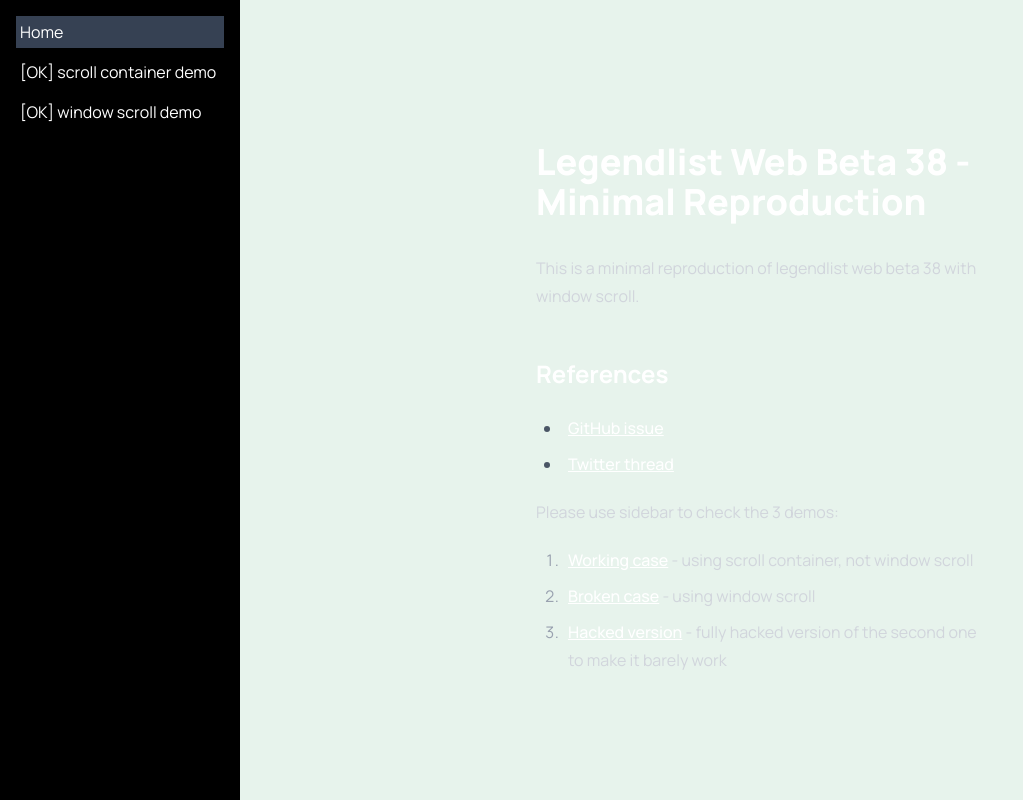
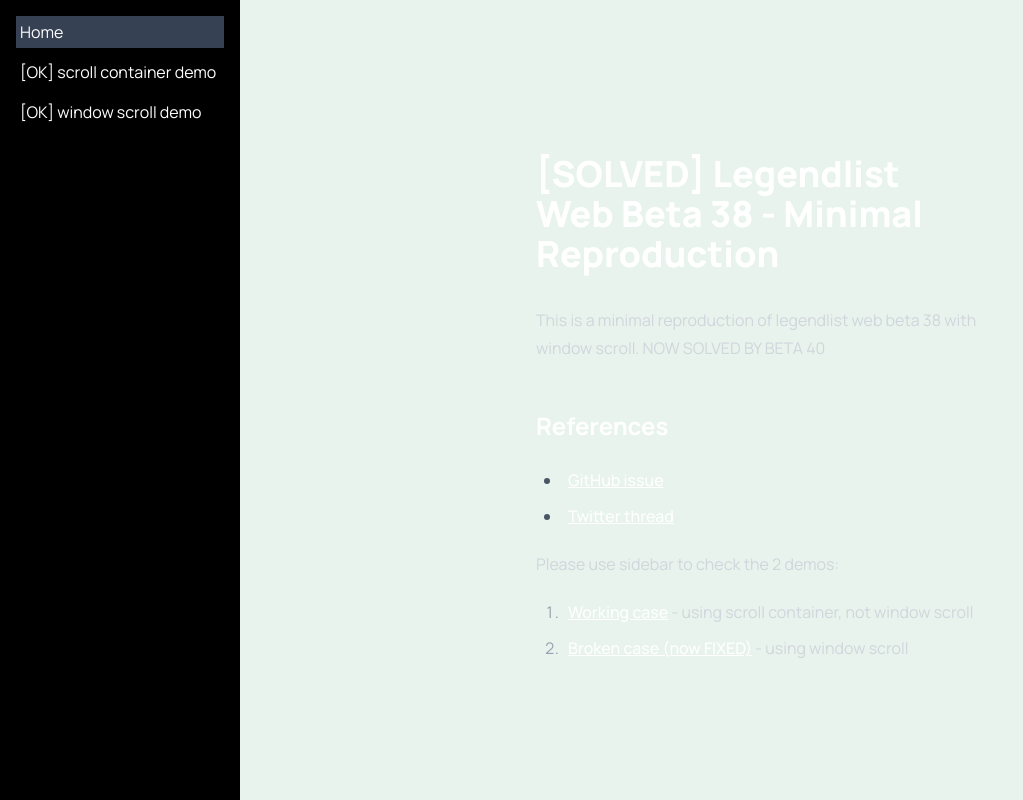
Before and after one commit to PaulSenon/tmp-legendlist-web-beta-38-window-scroll-reproduction, a React (Vite) app: page / in a window 1280 px wide. Shown: the whole page, without its empty margins (0-1023 px from the left). Built offline with nearby package versions, Linux system fonts and the light colour scheme.

Commit message:
update readme and landing

```diff
--- a/src/routes/index.tsx
+++ b/src/routes/index.tsx
@@ -5,11 +5,11 @@
 function App() {
   return (
     <main className="page-wrap px-4 pb-8 pt-14 prose prose-invert">
-      <h1>Legendlist Web Beta 38 - Minimal Reproduction</h1>
+      <h1> [SOLVED] Legendlist Web Beta 38 - Minimal Reproduction</h1>
 
       <p>
         This is a minimal reproduction of legendlist web beta 38 with window
-        scroll.
+        scroll. NOW SOLVED BY BETA 40
       </p>
 
       <h2>References</h2>
@@ -26,7 +26,7 @@
         </li>
       </ul>
 
-      <p>Please use sidebar to check the 3 demos:</p>
+      <p>Please use sidebar to check the 2 demos:</p>
 
       <ol>
         <li>
@@ -37,15 +37,9 @@
         </li>
         <li>
           <strong>
-            <Link to="/window-scroll-demo">Broken case</Link>
+            <Link to="/window-scroll-demo"> Broken case (now FIXED)</Link>
           </strong>{" "}
           - using window scroll
-        </li>
-        <li>
-          <strong>
-            <Link to="/window-scroll-hacked-demo">Hacked version</Link>
-          </strong>{" "}
-          - fully hacked version of the second one to make it barely work
         </li>
       </ol>
     </main>
```
Also changed, not shown: 1 other file (tests, documents, lock files or other folders).
